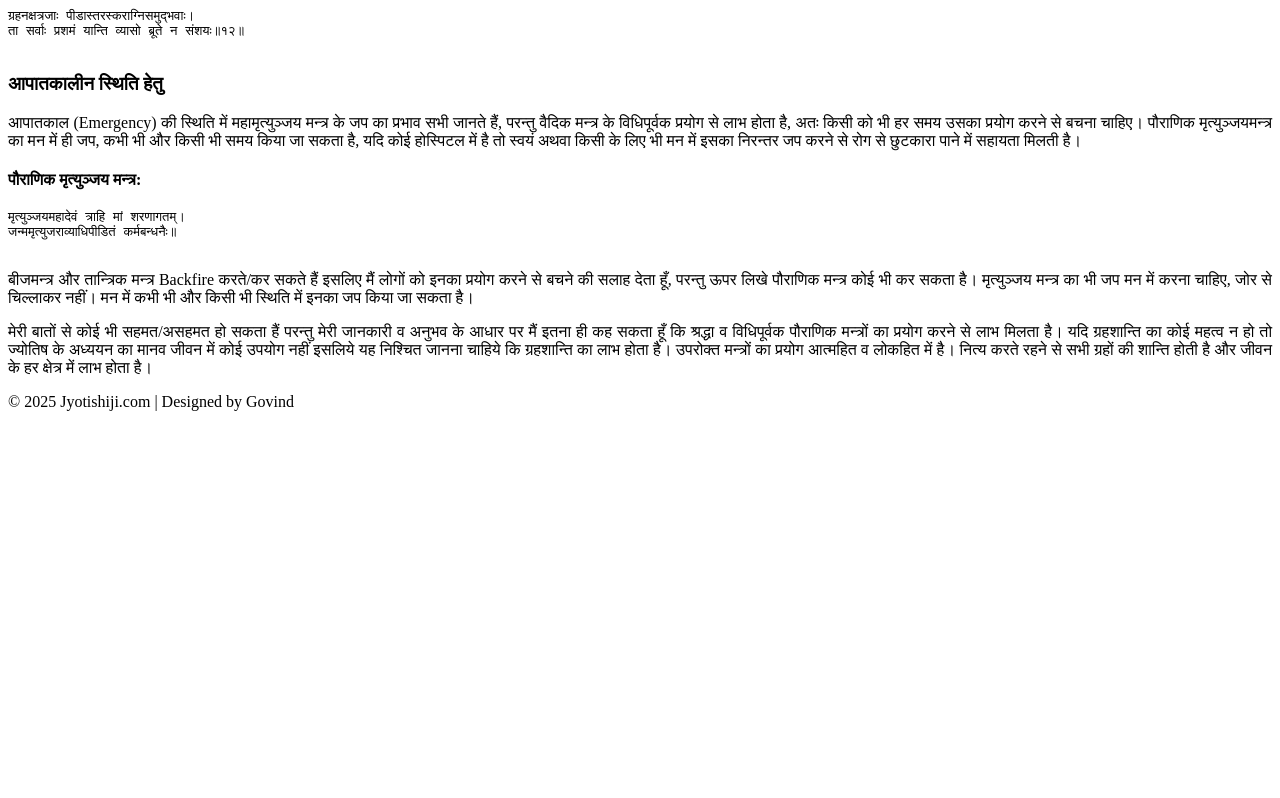
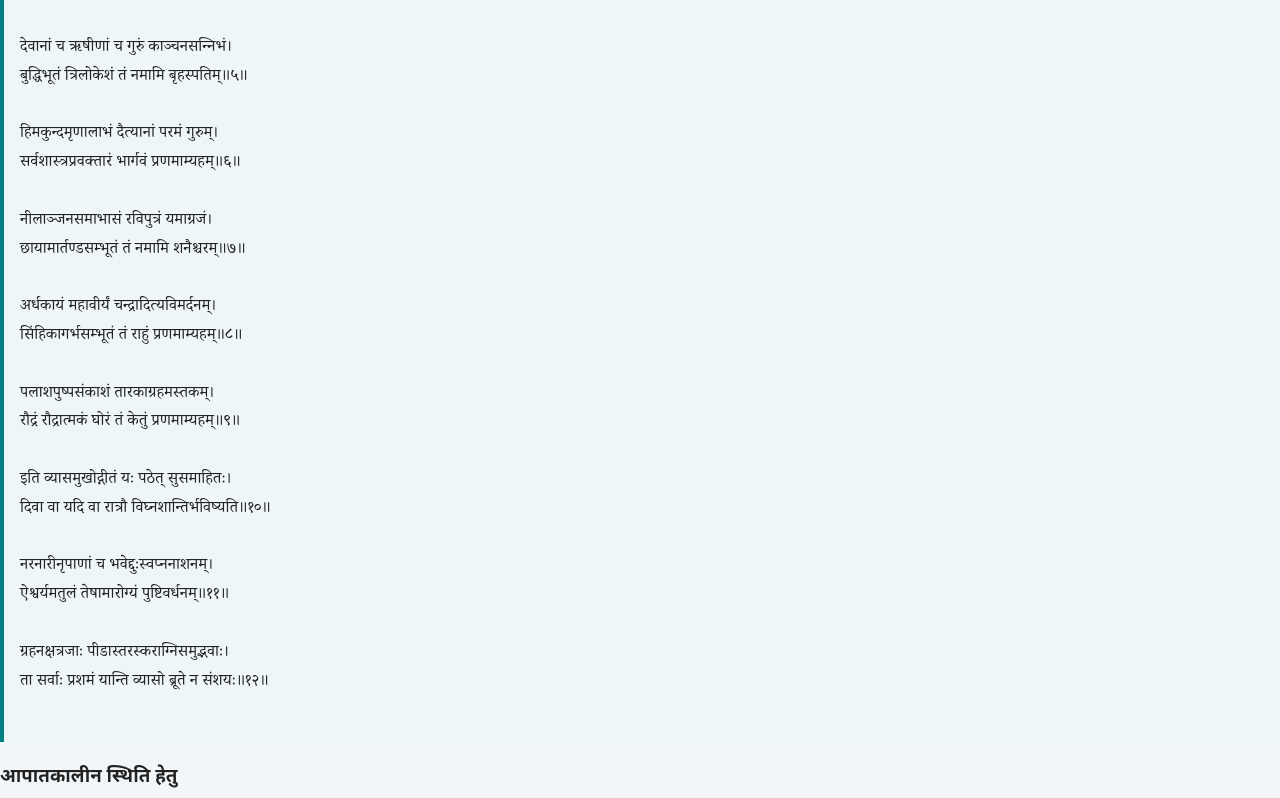
Before and after one commit to Jyotish-hub-25/jyotishiji.com, a plain HTML site: page Grahashanti.htm in a window 1280 px wide. Shown: the part 806-1604 px from the top of the page. Before the commit the page ends 1225 px from the top, so only its background shows below. Drawn offline with Linux system fonts and the light colour scheme.

Commit message:
Update Grahashanti.htm

```diff
--- a/Grahashanti.htm
+++ b/Grahashanti.htm
@@ -1,17 +1,57 @@
 <!DOCTYPE html>
-<html lang="en">
+<html lang="hi">
 <head>
   <meta charset="UTF-8" />
   <meta name="viewport" content="width=device-width, initial-scale=1.0"/>
-  <meta name="description" content="Explore Vedic astrology and traditional Indian wisdom with Jyotishiji.com."/>
-  <title>Jyotishiji.com</title>
+  <meta name="description" content="ग्रहशान्ति एवं नवग्रह स्तोत्र सम्बन्धी जानकारी।" />
+  <title>ग्रहशान्ति | Jyotishiji.com</title>
   <style>
-    .section p {
+    body {
+      background-color: #f2f6f9; /* हल्की नीली-श्वेत पृष्ठभूमि */
+      font-family: 'Noto Sans Devanagari', 'Mangal', 'Arial', sans-serif;
+      line-height: 1.8;
+      margin: 0;
+      padding: 0;
+      color: #222;
+    }
+
+    .container {
+      max-width: 960px;
+      margin: 2rem auto;
+      padding: 2rem;
+      background-color: #ffffff;
+      border-radius: 10px;
+      box-shadow: 0 0 15px rgba(0, 0, 0, 0.08);
+    }
+
+    h1, h2 {
+      text-align: center;
+      color: #004d66;
+    }
+
+    p {
       text-align: justify;
+      font-size: 1.1rem;
+    }
+
+    pre {
+      background-color: #eef6f9;
+      padding: 1rem;
+      border-left: 4px solid #008080;
+      font-family: 'Sanskrit Text', 'Noto Serif Devanagari', 'Mangal', serif;
+      white-space: pre-wrap;
+      margin-top: 1.5rem;
+    }
+
+    footer {
+      text-align: center;
+      padding: 1rem;
+      background-color: #004d66;
+      color: #ffffff;
+      margin-top: 2rem;
     }
   </style>
 </head>
-<body>
 
 <section class="section">
   <h2>ग्रहशान्ति</h2>
```
